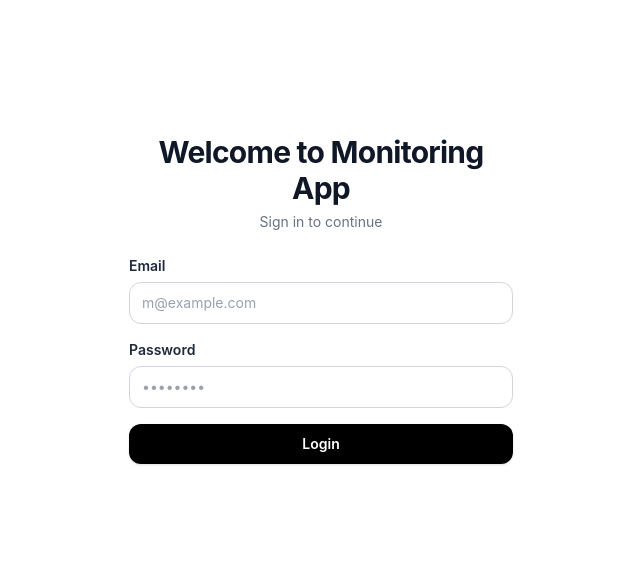
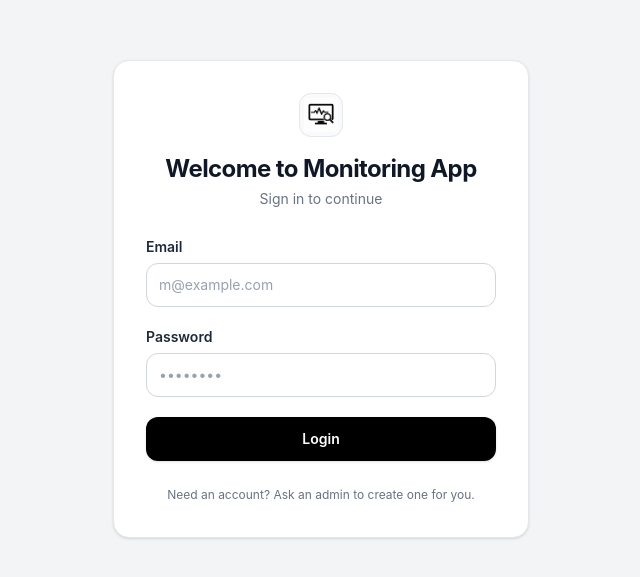
Before and after one commit to esam144/Monitoring, a React (Vite) app in the folder Frontend/: page /login in a window 1280 px wide. Shown: the part 101-678 px from the top of the page, without its empty margins (319-959 px from the left). Built offline with nearby package versions, Linux system fonts and the light colour scheme; no server answers.

Commit message:
Refactor Login component layout for improved user experience. Update styling for loading state, enhance form structure, and improve error message display. Adjust background and padding for better visual consistency.

```diff
--- a/Frontend/src/pages/Login.jsx
+++ b/Frontend/src/pages/Login.jsx
@@ -14,7 +14,7 @@ export default function Login() {
 
   if (bootstrapping) {
     return (
-      <div className="min-h-screen flex items-center justify-center bg-white text-sm text-gray-500">
+      <div className="min-h-screen flex items-center justify-center bg-gray-100 text-sm text-gray-500 px-4">
         Loading…
       </div>
     );
@@ -33,23 +33,33 @@ export default function Login() {
       const redirectTo = location.state?.from?.pathname || '/dashboard';
       navigate(redirectTo, { replace: true });
     } catch (err) {
-      setError(getErrorMessage(err, 'Unable to sign in. Check your credentials and try again.'));
+      setError(
+        getErrorMessage(err, 'Unable to sign in. Check your credentials and try again.')
+      );
     } finally {
       setSubmitting(false);
     }
   };
 
   return (
-    <div className="min-h-screen flex items-center justify-center bg-white px-4 py-12">
-      <div className="w-full max-w-sm space-y-6 text-center">
-        <div>
-          <h1 className="text-2xl sm:text-3xl font-bold tracking-tight text-gray-900">
+    <div className="min-h-screen flex items-center justify-center bg-gray-100 px-4 py-8 sm:py-12">
+      <div className="w-full max-w-[26rem]">
+        <div className="bg-white rounded-2xl border border-gray-200 shadow-sm p-6 sm:p-8">
+          <div className="flex flex-col items-center text-center">
+            <div className="h-11 w-11 rounded-xl overflow-hidden border border-gray-200 bg-gray-50 flex items-center justify-center mb-4">
+              <img
+                src="/logo_monitoring_app.png"
+                alt=""
+                className="w-full h-full object-contain p-1"
+              />
+            </div>
+            <h1 className="text-xl sm:text-2xl font-bold tracking-tight text-gray-900 text-balance">
               Welcome to Monitoring App
             </h1>
-          <p className="mt-1.5 text-sm text-gray-500">Sign in to continue</p>
+            <p className="mt-1 text-sm text-gray-500">Sign in to continue</p>
           </div>
 
-        <form onSubmit={handleSubmit} className="mt-6 space-y-4 text-left">
+          <form onSubmit={handleSubmit} className="mt-7 space-y-5">
             <div>
               <label htmlFor="email" className="label-field">
                 Email
@@ -63,7 +73,7 @@ export default function Login() {
                 placeholder="m@example.com"
                 value={email}
                 onChange={(e) => setEmail(e.target.value)}
-              className="input-field"
+                className="input-field min-h-11"
               />
             </div>
 
@@ -80,20 +90,32 @@ export default function Login() {
                 placeholder="••••••••"
                 value={password}
                 onChange={(e) => setPassword(e.target.value)}
-              className="input-field"
+                className="input-field min-h-11"
               />
             </div>
 
             {error && (
-            <p className="text-sm font-medium text-red-700 bg-red-50 border border-red-100 rounded-xl px-3.5 py-2.5">
+              <p
+                role="alert"
+                className="text-sm font-medium text-red-700 bg-red-50 border border-red-100 rounded-xl px-3.5 py-2.5"
+              >
                 {error}
               </p>
             )}
 
-          <button type="submit" disabled={submitting} className="btn-primary w-full">
+            <button
+              type="submit"
+              disabled={submitting}
+              className="btn-primary w-full min-h-11 active:bg-gray-900"
+            >
               {submitting ? 'Signing in…' : 'Login'}
             </button>
           </form>
+
+          <p className="mt-6 text-center text-xs text-gray-500 leading-relaxed">
+            Need an account? Ask an admin to create one for you.
+          </p>
+        </div>
       </div>
     </div>
   );
```
Lines whose indentation alone changed are shown as unchanged.
